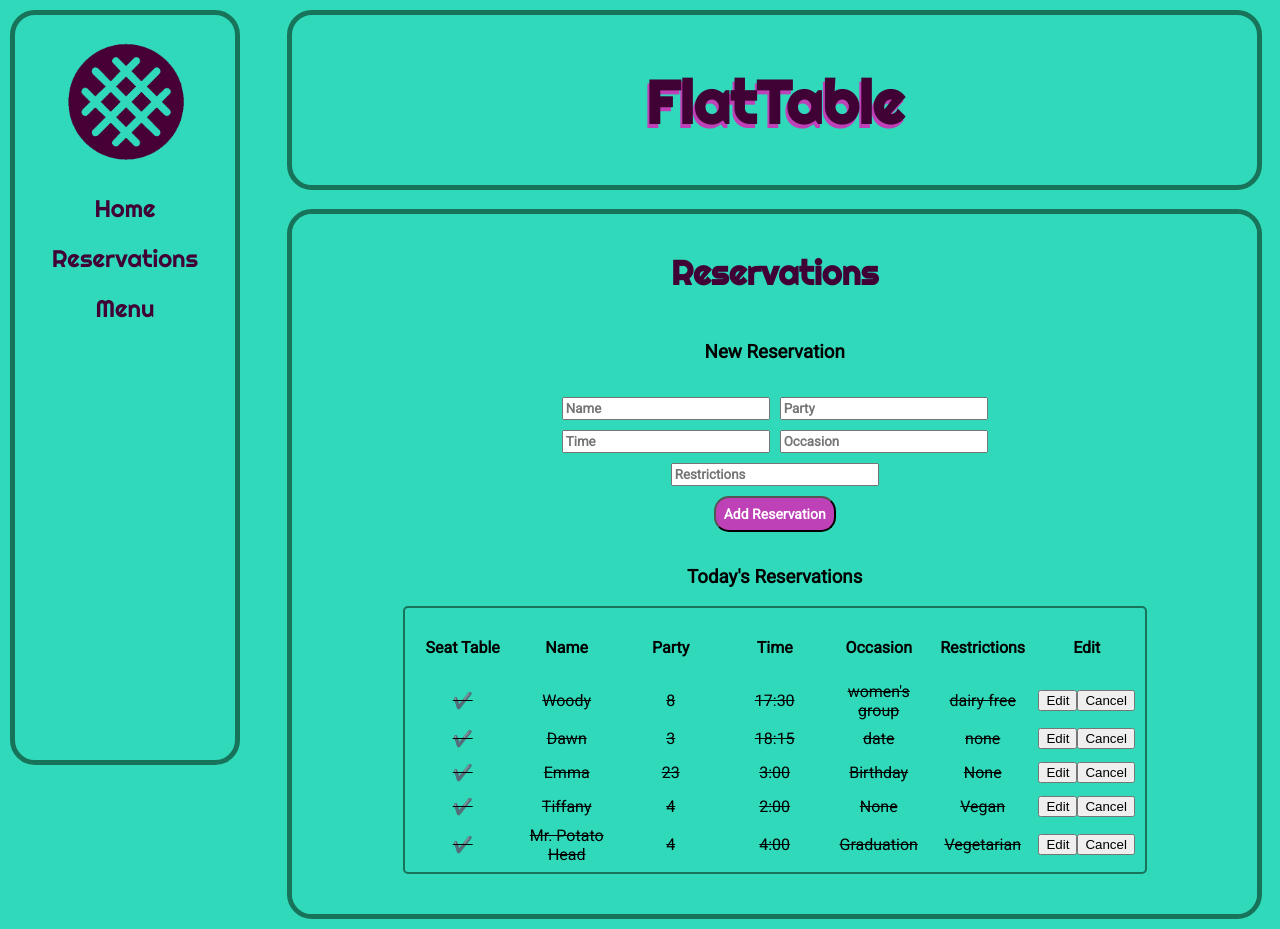
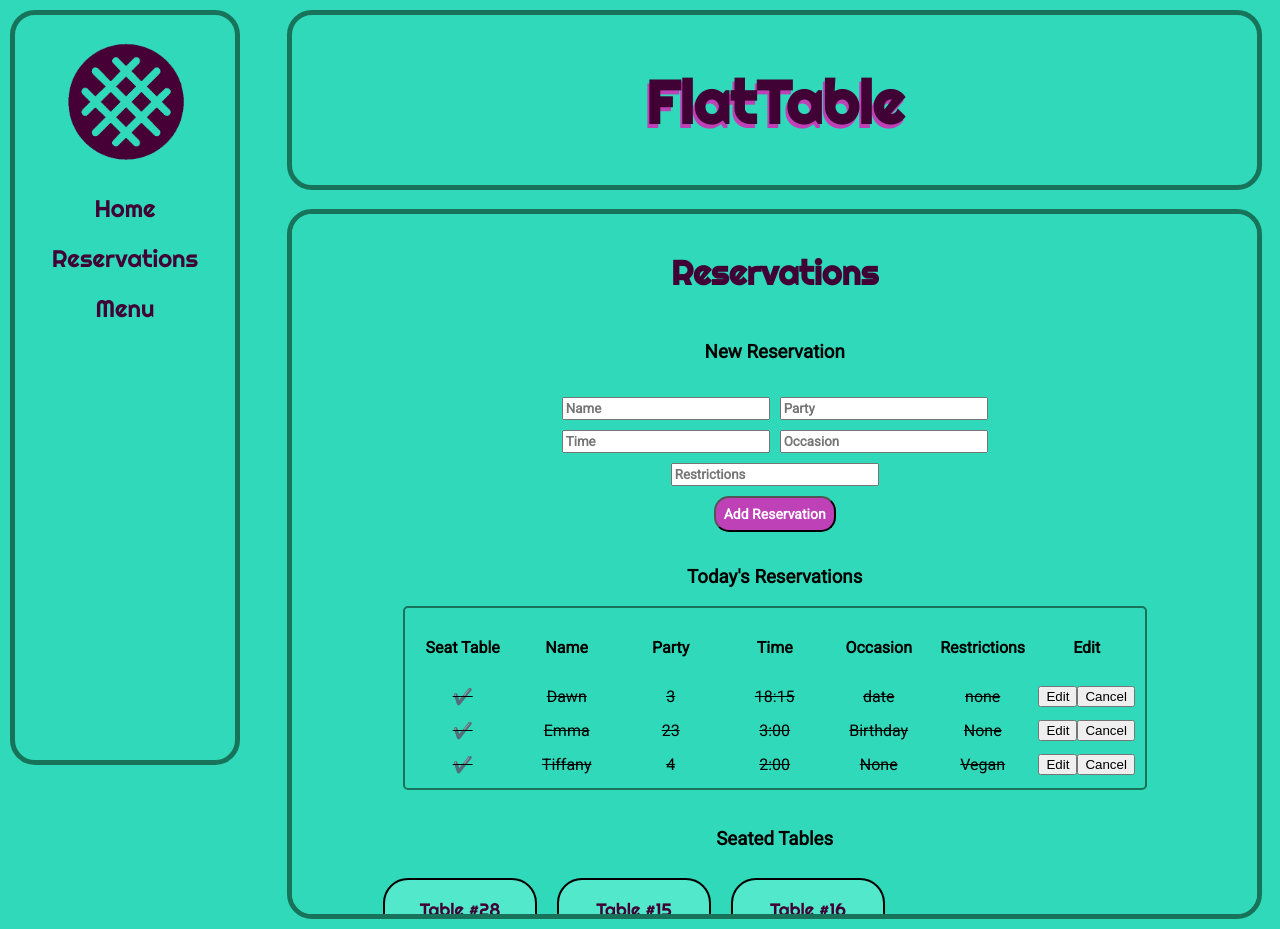
Before and after one commit to eburdekin/flattable, a React (Create React App) app: page /Reservations in a window 1280 px wide. Built offline with nearby package versions, Linux system fonts and the light colour scheme; data requests are answered from the project's data file.

Commit message:
fixed table # assignment - generateRandomNum at Reservations vs Tables

```diff
--- a/res.json
+++ b/res.json
@@ -1,14 +1,5 @@
 {
   "reservations": [
-    {
-      "name": "Woody",
-      "party": "8",
-      "time": "17:30",
-      "occasion": "women's group",
-      "restrictions": "dairy free",
-      "id": 3,
-      "seated": true
-    },
     {
       "name": "Dawn",
       "party": "3",
@@ -16,7 +7,8 @@
       "occasion": "date",
       "restrictions": "none",
       "id": 4,
-      "seated": true
+      "seated": true,
+      "tableNumber": 28
     },
     {
       "name": "Emma",
@@ -25,7 +17,8 @@
       "occasion": "Birthday",
       "restrictions": "None",
       "id": 5,
-      "seated": true
+      "seated": true,
+      "tableNumber": 15
     },
     {
       "name": "Tiffany",
@@ -34,16 +27,8 @@
       "occasion": "None",
       "restrictions": "Vegan",
       "id": 6,
-      "seated": true
-    },
-    {
-      "name": "Mr. Potato Head",
-      "party": "4",
-      "time": "4:00",
-      "occasion": "Graduation",
-      "restrictions": "Vegetarian",
-      "id": 7,
-      "seated": true
+      "seated": true,
+      "tableNumber": 16
     }
   ]
 }
--- a/src/Components/Table.js
+++ b/src/Components/Table.js
@@ -1,4 +1,4 @@
-export default function Table({ table, tableNumber, handleDelete }) {
+export default function Table({ table, handleDelete }) {
   const buttonStyle = {
     fontFamily: "Roboto",
     padding: "4px",
@@ -12,7 +12,7 @@ export default function Table({ table, tableNumber, handleDelete }) {
 
   return (
     <div className="seated-table">
-      <p>Table #{tableNumber}</p>
+      <p>Table #{table.tableNumber}</p>
       <span>{table.name}</span>
       <br />
       <span className="smaller">Party of {table.party}</span>
--- a/src/Components/Tables.js
+++ b/src/Components/Tables.js
@@ -1,20 +1,15 @@
 import Table from './Table.js'
 
 export default function Tables({ tables, handleDelete }) {
-
-    const generateRandomTableNumber = () => Math.floor(Math.random() * 30) + 1;
-
-    const seatedTables = tables.map(table => table)
 
     return (
       <>
         <h3>Seated Tables</h3>
         <div className="table-container">
-          {seatedTables.map((table) => (
+          {tables.map((table) => (
             <Table
               key={table.id}
               table={table}
-              tableNumber = {generateRandomTableNumber()}
               handleDelete={handleDelete}
             />
           ))}
--- a/src/Pages/Reservations.js
+++ b/src/Pages/Reservations.js
@@ -1,27 +1,32 @@
-import '../App.css';
-import { useState, useEffect } from 'react'
-import Header from '../Components/Header'
-import NavBar from "../Components/NavBar"
-import ReservationForm from '../Components/ReservationForm'
-import Reservation from '../Components/Reservation'
-import Tables from '../Components/Tables'
+import "../App.css";
+import { useState, useEffect } from "react";
+import Header from "../Components/Header";
+import NavBar from "../Components/NavBar";
+import ReservationForm from "../Components/ReservationForm";
+import Reservation from "../Components/Reservation";
+import Tables from "../Components/Tables";
 
-const API = 'http://localhost:6001/reservations'
+const API = "http://localhost:6001/reservations";
 
 export default function Reservations() {
+  const initialReservation = {
+    name: "",
+    party: "",
+    time: "",
+    occasion: "",
+    restrictions: "",
+  };
 
-    const initialReservation = { name: "", party: "", time: "", occasion: "", restrictions: "" }
-
-    const [reservations, setReservations] = useState([])
-    const [reservation, setReservation] = useState(initialReservation)
-    const editing = !!reservation.id
-    const headers = { "Content-Type": "application/json" }
+  const [reservations, setReservations] = useState([]);
+  const [reservation, setReservation] = useState(initialReservation);
+  const editing = !!reservation.id;
+  const headers = { "Content-Type": "application/json" };
 
   useEffect(() => {
-        fetch('http://localhost:6001/reservations')
-            .then(r => r.json())
-            .then(setReservations)
-    }, [])
+    fetch("http://localhost:6001/reservations")
+      .then((r) => r.json())
+      .then(setReservations);
+  }, []);
 
   const handleAddSubmit = () => {
     if (editing) {
@@ -29,13 +34,16 @@ export default function Reservations() {
       fetch(`${API}/${reservation.id}`, {
         method: "PATCH",
         headers: headers,
-                body: JSON.stringify(reservation)
-            }).then(res => res.json())
-                .then(data => {
+        body: JSON.stringify(reservation),
+      })
+        .then((res) => res.json())
+        .then((data) => {
           // Update the reservations array with the edited reservation
-                    setReservations(reservations.map(reservation =>
+          setReservations(
+            reservations.map((reservation) =>
               reservation.id === data.id ? data : reservation
-                    ));
+            )
+          );
           // Reset the edited reservation state
           setReservation(initialReservation);
         });
@@ -44,48 +52,54 @@ export default function Reservations() {
       fetch(API, {
         method: "POST",
         headers: headers,
-                body: JSON.stringify(reservation)
-            }).then(res => res.json())
-                .then(data => {
-                    setReservations([...reservations, data])
-                    setReservation(initialReservation)
+        body: JSON.stringify(reservation),
+      })
+        .then((res) => res.json())
+        .then((data) => {
+          setReservations([...reservations, data]);
+          setReservation(initialReservation);
         });
     }
   };
 
   const cancel = () => {
-        setReservation(initialReservation)
-    }
+    setReservation(initialReservation);
+  };
 
   const handleDelete = (id) => {
     fetch(`${API}/${id}`, {
-            method: 'DELETE',
-            headers: headers
-        })
-            .then(
-                setReservations(reservations.filter(reservation => reservation.id !== id))
+      method: "DELETE",
+      headers: headers,
+    }).then(
+      setReservations(
+        reservations.filter((reservation) => reservation.id !== id)
       )
-    }
+    );
+  };
 
   const handleEdit = (reservation) => {
-        setReservation(reservation)
-    }
+    setReservation(reservation);
+  };
 
   const seatTable = (res) => {
+    const generateRandomTableNumber = () => Math.floor(Math.random() * 30) + 1;
     fetch(`${API}/${res.id}`, {
       method: "PATCH",
       headers: headers,
-            body: JSON.stringify({...res, seated: !res.seated})
+      body: JSON.stringify({
+        ...res,
+        seated: !res.seated,
+        tableNumber: generateRandomTableNumber(),
+      }),
     })
-        .then(res => res.json())
-            .then(newRes => {
+      .then((res) => res.json())
+      .then((newRes) => {
         // Update the reservations array with the edited reservation
-                setReservations(reservations.map(res =>
-                    res.id === newRes.id ? newRes : res
-                ));
-            }
-            )
-    }
+        setReservations(
+          reservations.map((res) => (res.id === newRes.id ? newRes : res))
+        );
+      });
+  };
 
   return (
     <>
@@ -96,8 +110,13 @@ export default function Reservations() {
         <div className="mainComponent">
           <h2>Reservations</h2>
           <h3>New Reservation</h3>
-                    <ReservationForm handleAddSubmit={handleAddSubmit} editing={editing} reservation={reservation} setReservation={setReservation}
-                        cancel={cancel} />
+          <ReservationForm
+            handleAddSubmit={handleAddSubmit}
+            editing={editing}
+            reservation={reservation}
+            setReservation={setReservation}
+            cancel={cancel}
+          />
           <h3>Today's Reservations</h3>
           <table className="reservationTable">
             <thead>
@@ -126,21 +145,24 @@ export default function Reservations() {
               </tr>
             </thead>
             <tbody>
-                            {reservations.map(reservation => <Reservation
+              {reservations.map((reservation) => (
+                <Reservation
                   key={reservation.id}
                   reservation={reservation}
                   handleDelete={handleDelete}
                   handleEdit={handleEdit}
-                                seatTable={seatTable} />)}
+                  seatTable={seatTable}
+                />
+              ))}
             </tbody>
           </table>
           <br></br>
-                    <Tables tables={reservations.filter(res => res.seated)} handleDelete={handleDelete} />
-
+          <Tables
+            tables={reservations.filter((res) => res.seated)}
+            handleDelete={handleDelete}
+          />
         </div>
-
       </main>
-
     </>
-    )
+  );
 }
```
Lines whose indentation alone changed are shown as unchanged.
